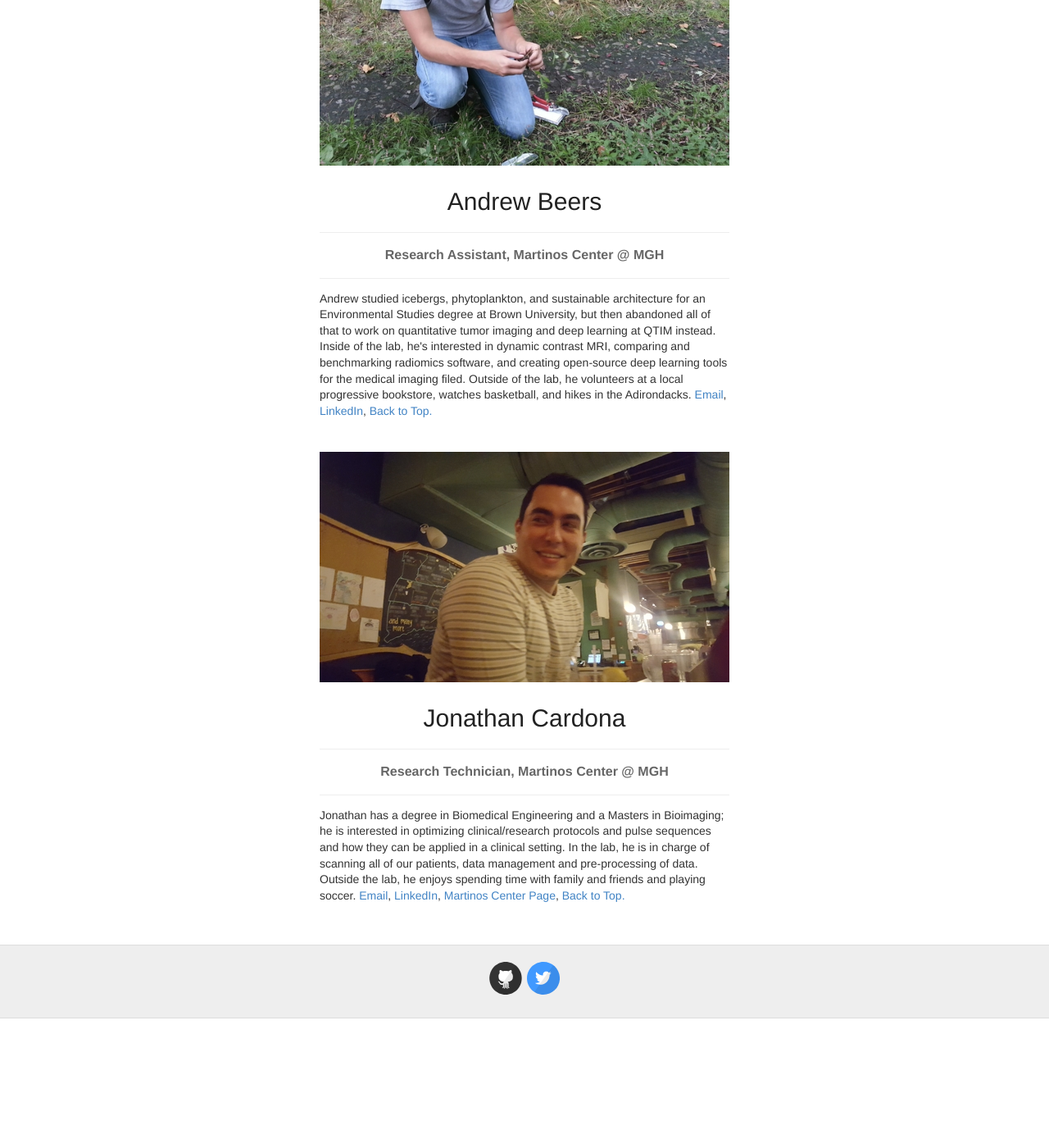
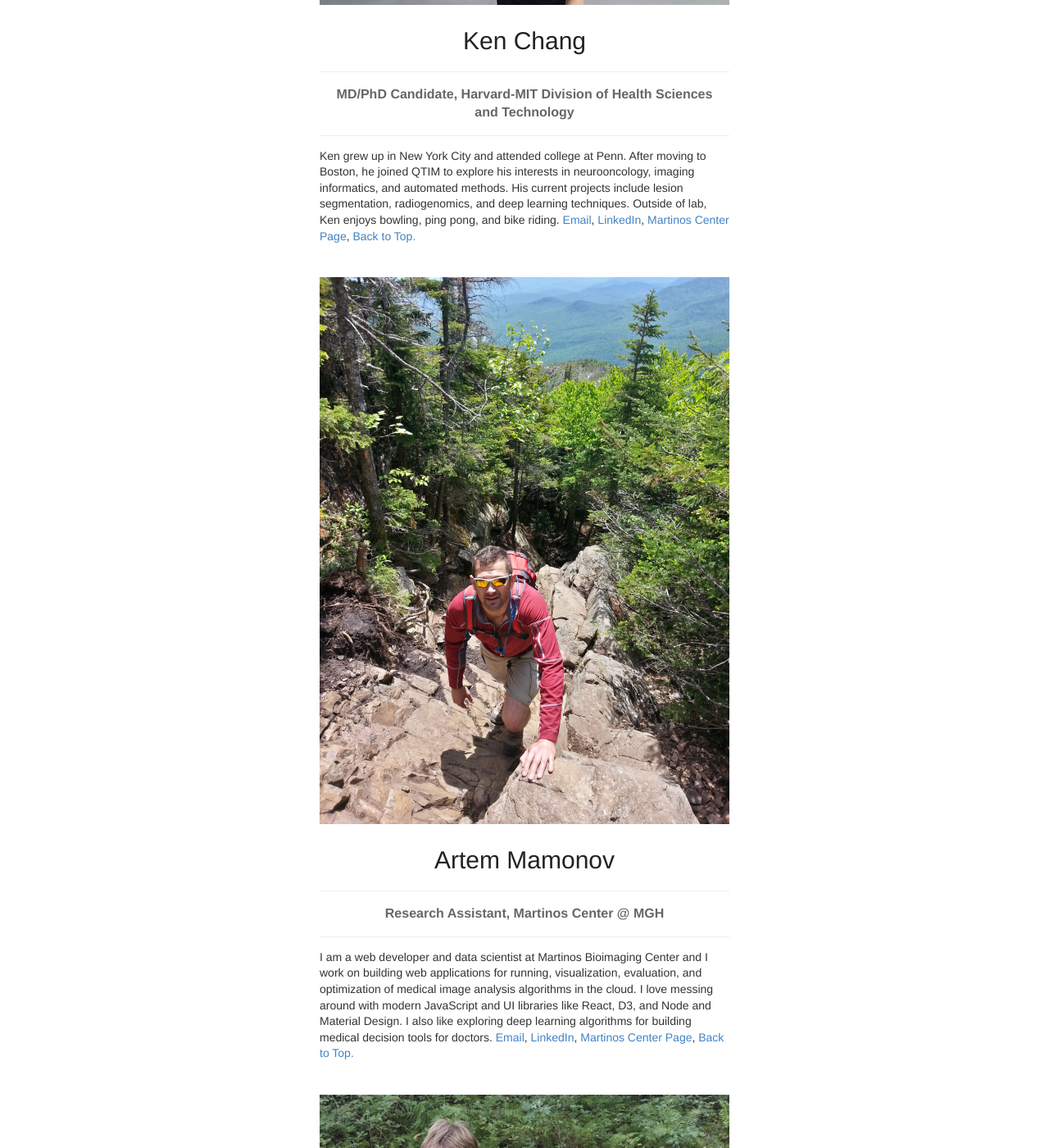
Before and after one commit to QTIM-Lab/qtim-lab.github.io, a Jekyll site: the page built from people.html, in a window 1280 px wide and 1400 px high, scrolled down 5632 px. Shown: the whole window at 82% size. Built offline with Jekyll 4.4.1, drawn with Linux system fonts in a browser that asks for light colours; before the commit the page ends 6874 px from its top, so only the background shows below that; some of the changed text lies outside the part shown.

Commit message:
Artem, Ina, Elizabeth updates.

```diff
--- a/people.html
+++ b/people.html
@@ -28,9 +28,12 @@
  <ul>
   <li><a href="#Ken">Ken Chang</a></li>
   </ul>
+<strong>Developers</strong>
+ <ul>
+  <li><a href="#Artem">Artem Mamonov</a></li>
+  </ul>
 <strong>Research Staff</strong>
 <ul>
-  <li><a href="#Artem">Artem Mamonov</a></li>
   <li><a href="#Andrew">Andrew Beers</a></li>
   <li><a href="#Jonathan">Jonathan Cardona</a></li>
 </ul>
@@ -39,7 +42,7 @@
 
 <div class="bio">
 <a name="Elizabeth"></a>
-<img src="../images/people/elizabeth_500.jpg">
+<img src="../images/people/elizabeth_500.png">
 <h1>Elizabeth Gerstner</h1>
 <h2>Neuro-Oncologist, Massachussetts General Hospital</h2>
 <p>I am a Neuro-Oncologist with an interest in incorporating imaging techniques into clinical trials to better understand tumor biology and response to treatment. Outside of work, I enjoy traveling and spending time with my husband and twin daughters.<a href="mailto:EGERSTNER@mgh.harvard.edu">Email</a>, <a href=https://www.nmr.mgh.harvard.edu/user/7244>Martinos Center Page</a>, <a href="#Top">Back to Top.</a></p>
@@ -76,8 +79,8 @@
 
 <div class="bio">
 <a name="Ina"></a>
-<img src="../images/people/james_500.png">
-<h1>Ina Kien-Ninh Ly</h1>
+<img src="../images/people/ina_500.png">
+<h1>Ina Ly</h1>
 <h2>Postdoctoral Research Fellow, Martinos Center @ MGH</h2>
 <p>I'm a Neuro-Oncology Fellow interested in using novel imaging techniques to study brain tumor biology, with the goal of translating these into clinical practice to help with diagnosis and clinical decision-making. Prior to joining QTIM, I completed my clinical training in Neurology at the University of Washington and in Neuro-Oncology at MGH/Dana-Farber Cancer Institute. In my free time, I enjoy traveling, running, and reading crime novels. <a href="mailto:ILY@PARTNERS.ORG">Email</a>, <a href="#Top">Back to Top.</a></p>
 </div>
@@ -88,6 +91,14 @@
 <h1>Ken Chang</h1>
 <h2>MD/PhD Candidate, Harvard-MIT Division of Health Sciences and Technology</h2>
 <p>Ken grew up in New York City and attended college at Penn. After moving to Boston, he joined QTIM to explore his interests in neurooncology, imaging informatics, and automated methods. His current projects include lesion segmentation, radiogenomics, and deep learning techniques. Outside of lab, Ken enjoys bowling, ping pong, and bike riding. <a href="mailto:kenchang@mit.edu">Email</a>, <a href=https://www.linkedin.com/in/ken-chang-4ab12023/>LinkedIn</a>, <a href=https://www.nmr.mgh.harvard.edu/user/3589141>Martinos Center Page</a>, <a href="#Top">Back to Top.</a></p>
+</div>
+
+<div class="bio">
+<a name="Artem"></a>
+<img src="../images/people/artem_500.png">
+<h1>Artem Mamonov</h1>
+<h2>Research Assistant, Martinos Center @ MGH</h2>
+<p>I am a web developer and data scientist at Martinos Bioimaging Center and I work on building web applications for running, visualization, evaluation, and optimization of medical image analysis algorithms in the cloud. I love messing around with modern JavaScript and UI libraries like React, D3, and Node and Material Design. I also like exploring deep learning algorithms for building medical decision tools for doctors. <a href="mailto:AMAMONOV@mgh.harvard.edu">Email</a>, <a href=https://www.linkedin.com/in/artem-mamonov-68369820/>LinkedIn</a>, <a href=https://www.nmr.mgh.harvard.edu/user/3555840>Martinos Center Page</a>, <a href="#Top">Back to Top.</a></p>
 </div>
 
 <div class="bio">
```
Also changed, not shown: images/people/artem_500.png (added), images/people/elizabeth_500.png (added), images/people/ina_500.png (added).
